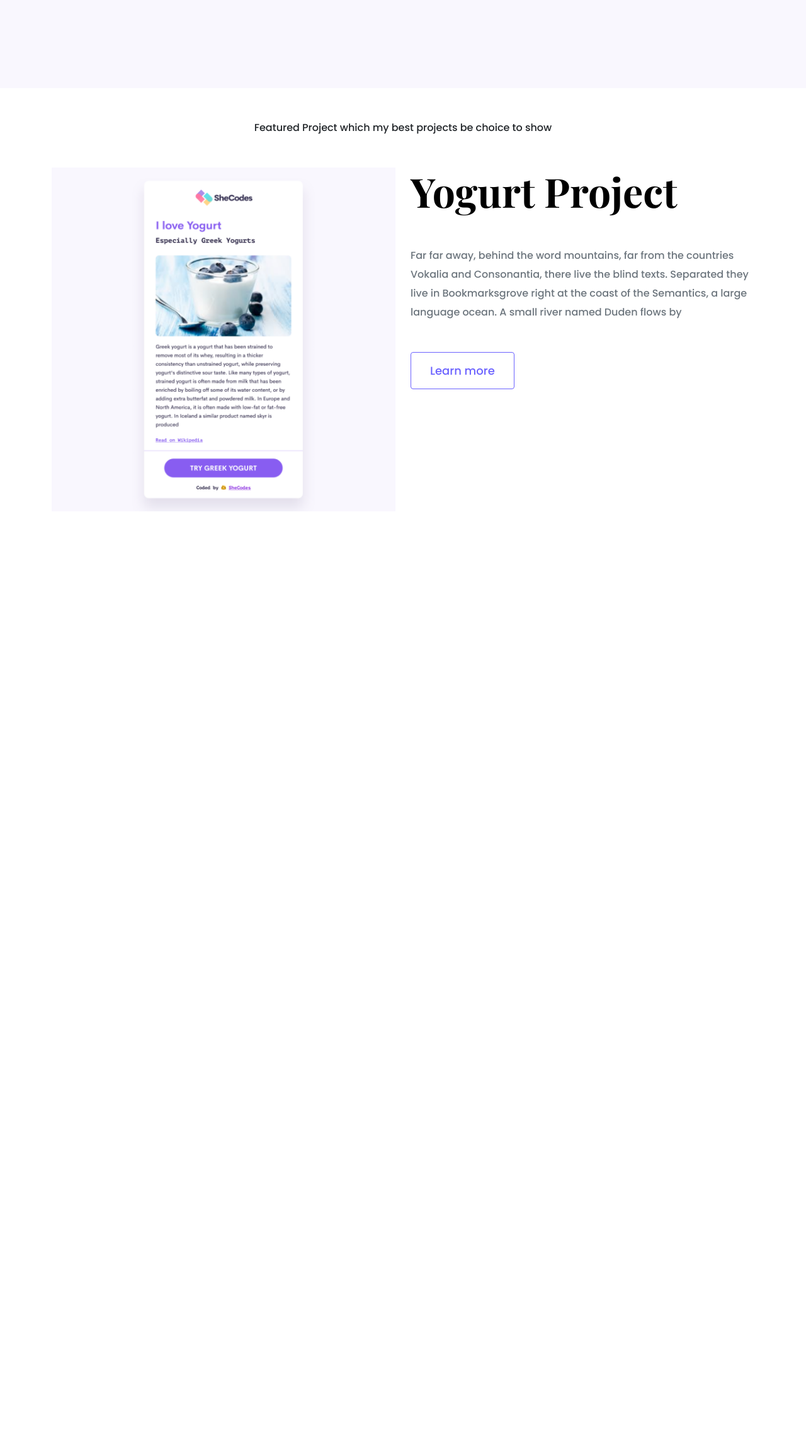
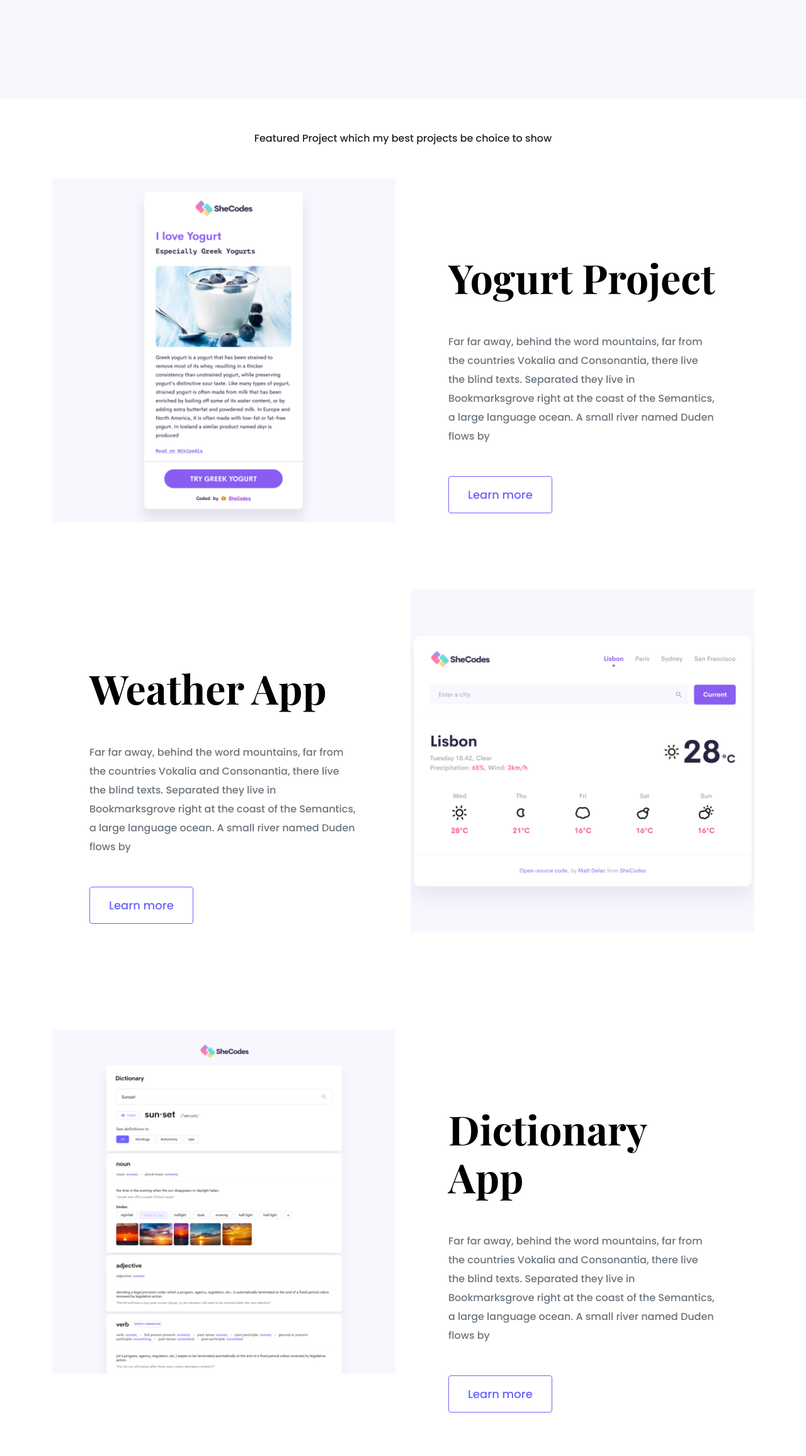
Before and after one commit to Yamilexkiara/my-project, a plain HTML site: page index.html in a window 1280 px wide. Shown: the part 488-2800 px from the top of the page at 63% size. Before the commit the page ends 1300 px from the top, so only its background shows below. Drawn offline with nearby package versions, Linux system fonts and the light colour scheme.

Commit message:
homepage design

```diff
--- a/css/styles.css
+++ b/css/styles.css
@@ -19,6 +19,7 @@ h6 {
 }
 h1 {
   font-size: 96px;
+  line-height: 1.5;
 }
 h2 {
   font-size: 64px;
@@ -37,12 +38,13 @@ p {
   font-family: var(--heading-font-family);
   font-weight: normal;
   font-size: 24px;
-  line-height: 2;
+  line-height: 1.5;
 }
 .hero p {
   font-size: 36px;
   font-weight: bold;
   margin: 0;
+
   color: #272142;
 }
 .btn-branding {
@@ -61,3 +63,22 @@ p {
   line-height: 27px;
   padding: 15px 30px;
 }
+.project-description {
+  padding: 120px 60px;
+}
+@media (max-width: 900px) {
+  h1 {
+    font-size: 44px;
+    line-height: 2;
+  }
+  h2 {
+    font-size: 44px;
+  }
+  .hero {
+    padding: 80px 20px;
+  }
+  .project-description {
+    padding: 0;
+    text-align: center;
+  }
+}
--- a/index.html
+++ b/index.html
@@ -41,11 +41,46 @@
         Featured Project which my best projects be choice to show
       </p>
       <div class="row">
-        <div class="col-6">
+        <div class="col d-none d-lg-block">
           <img src="/images/yogurt-proj.png" class="img-fluid" alt="" />
         </div>
-        <div class="col-6">
+        <div class="col">
+            <div class="project-description">
           <h2 class="mb-5">Yogurt Project</h2>
+          <p class="mb-5 text-muted">
+            Far far away, behind the word mountains, far from the countries
+            Vokalia and Consonantia, there live the blind texts. Separated they
+            live in Bookmarksgrove right at the coast of the Semantics, a large
+            language ocean. A small river named Duden flows by
+          </p>
+          <a href="#" class="btn btn-branding-outline">Learn more</a>
+        </div>
+      </div>
+    </div>
+    <div class="row mb-5">
+        <div class="col">
+            <div class="project-description">
+          <h2 class="mb-5">Weather App</h2>
+          <p class="mb-5 text-muted">
+            Far far away, behind the word mountains, far from the countries
+            Vokalia and Consonantia, there live the blind texts. Separated they
+            live in Bookmarksgrove right at the coast of the Semantics, a large
+            language ocean. A small river named Duden flows by
+          </p>
+          <a href="#" class="btn btn-branding-outline">Learn more</a>
+        </div>
+      </div>
+       <div class="col d-none d-lg-block">
+          <img src="/images/weather-proj.png" class="img-fluid" alt="" />
+        </div>
+    </div>
+    <div class="row">
+        <div class="col d-none d-lg-block">
+          <img src="/images/dictionary-proj.png" class="img-fluid" alt="" />
+        </div>
+        <div class="col">
+            <div class="project-description">
+          <h2 class="mb-5">Dictionary App</h2>
           <p class="mb-5 text-muted">
             Far far away, behind the word mountains, far from the countries
             Vokalia and Consonantia, there live the blind texts. Separated they
```
